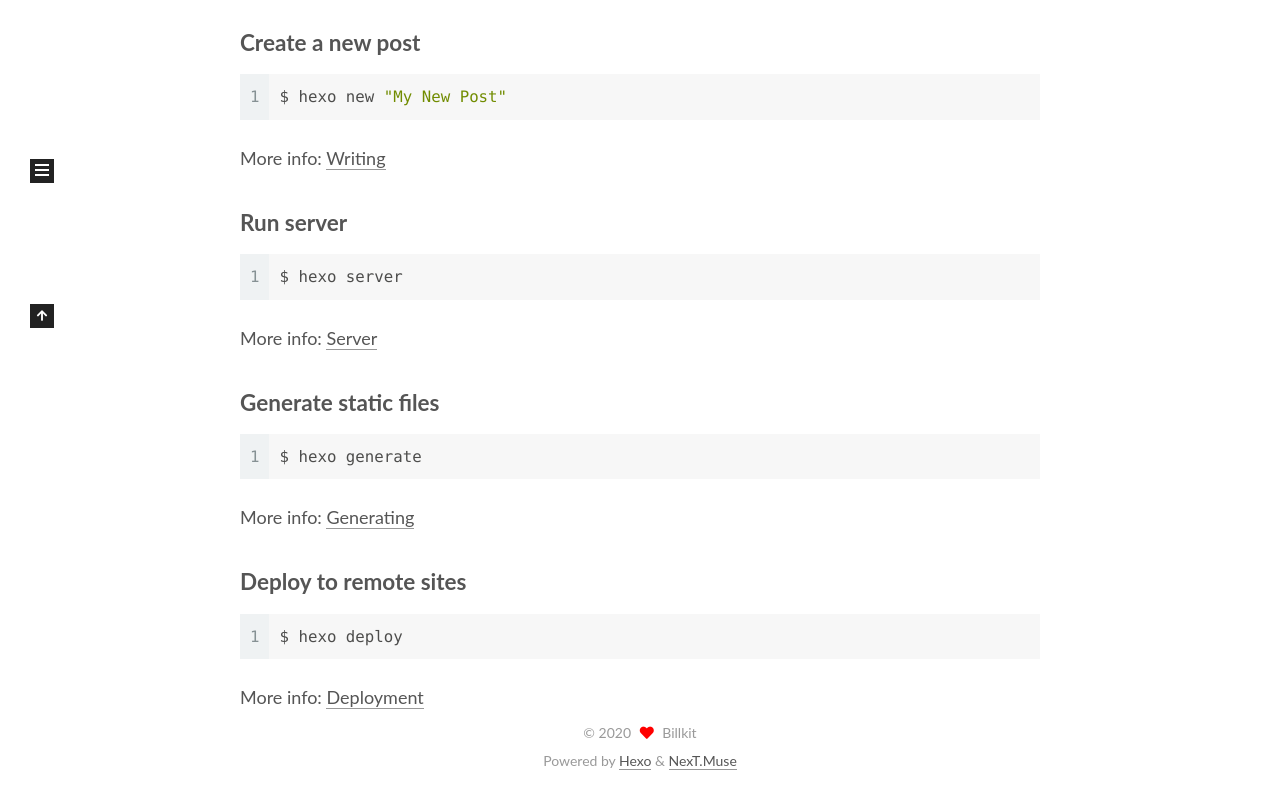
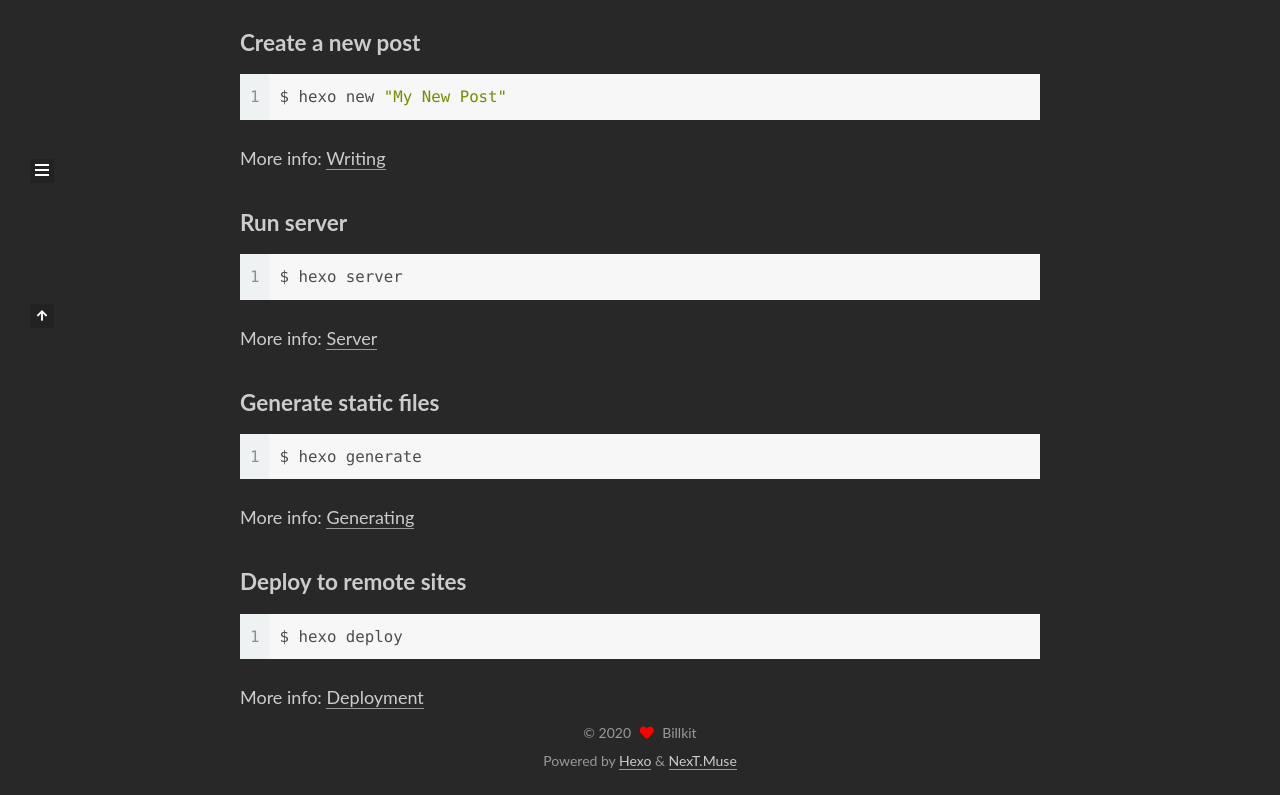
Before and after one commit to billkit/billkit.github.io, a plain HTML site: page index.html in a window 1280 px wide. Shown: the part 572-1367 px from the top of the page. Drawn offline with Linux system fonts and the dark colour scheme.

Commit message:
Site updated: 2020-05-14 04:09:38

```diff
--- a/css/main.css
+++ b/css/main.css
@@ -18,6 +18,34 @@
   --btn-default-hover-color: #222;
   --btn-default-hover-border-color: #222;
 }
+@media (prefers-color-scheme: dark) {
+  :root {
+    --body-bg-color: #282828;
+    --content-bg-color: #333;
+    --card-bg-color: #555;
+    --text-color: #ccc;
+    --blockquote-color: #bbb;
+    --link-color: #ccc;
+    --link-hover-color: #eee;
+    --brand-color: #ddd;
+    --brand-hover-color: #ddd;
+    --table-row-odd-bg-color: #282828;
+    --table-row-hover-bg-color: #363636;
+    --menu-item-bg-color: #555;
+    --btn-default-bg: #222;
+    --btn-default-color: #ccc;
+    --btn-default-border-color: #555;
+    --btn-default-hover-bg: #666;
+    --btn-default-hover-color: #ccc;
+    --btn-default-hover-border-color: #666;
+  }
+  img {
+    opacity: 0.75;
+  }
+  img:hover {
+    opacity: 0.9;
+  }
+}
 html {
   line-height: 1.15; /* 1 */
   -webkit-text-size-adjust: 100%; /* 2 */
@@ -1168,7 +1196,7 @@ pre .javascript .function {
 }
 .links-of-author a::before,
 .links-of-author span.exturl::before {
-  background: #ffa;
+  background: #f07a9e;
   border-radius: 50%;
   content: ' ';
   display: inline-block;
```
